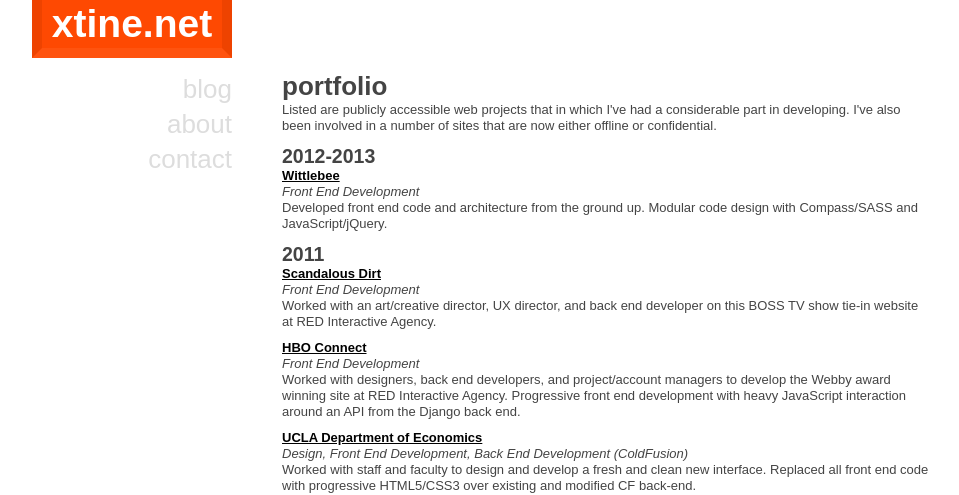
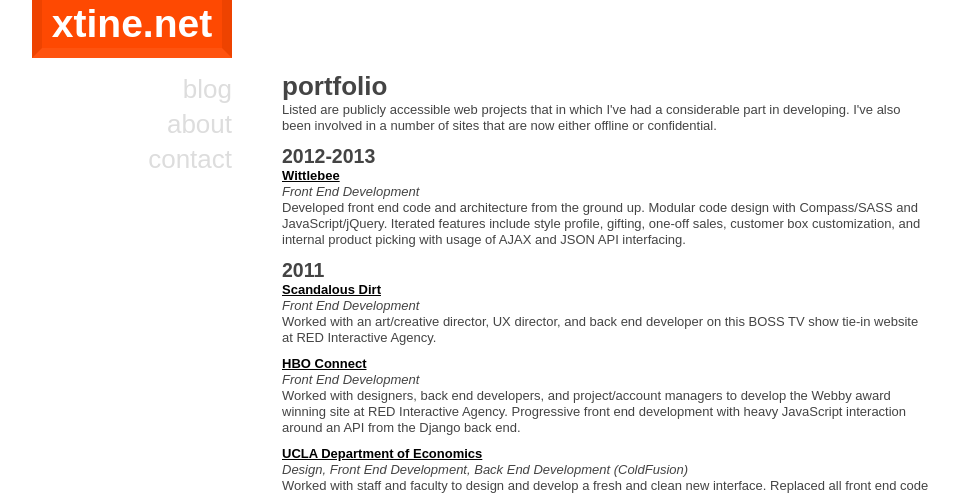
Before and after one commit to xtine/xtine.net, a Django app: template templates/portfolio/index.html in a window 1280 px wide. Shown: the top 495 px of the page, without its empty margins (158-1117 px from the left). Run offline with Django 3.2, Linux system fonts and the light colour scheme; the template is opened without the code that fills it, so the values that code supplies are empty.

Commit message:
updated description

```diff
--- a/templates/portfolio/index.html
+++ b/templates/portfolio/index.html
@@ -13,7 +13,7 @@
             <p>
             <strong><a href="http://www.wittlebee.com">Wittlebee</a></strong><br/>
             <em>Front End Development</em><br/>
-            Developed front end code and architecture from the ground up. Modular code design with Compass/SASS and JavaScript/jQuery.<br/>
+            Developed front end code and architecture from the ground up. Modular code design with Compass/SASS and JavaScript/jQuery. Iterated features include style profile, gifting, one-off sales, customer box customization, and internal product picking with usage of AJAX and JSON API interfacing.<br/>
             </p>
 
             <h3>2011</h3>
```
